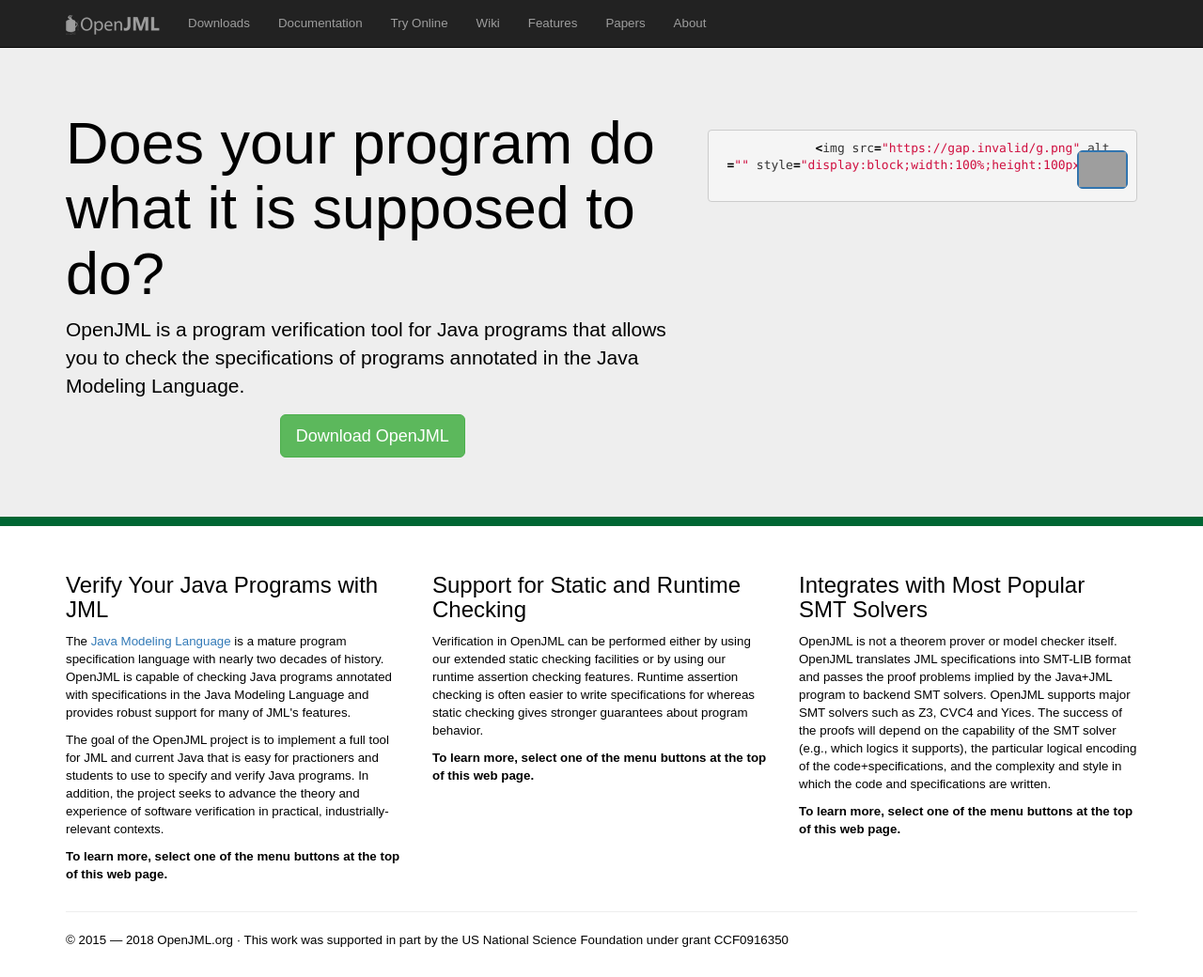
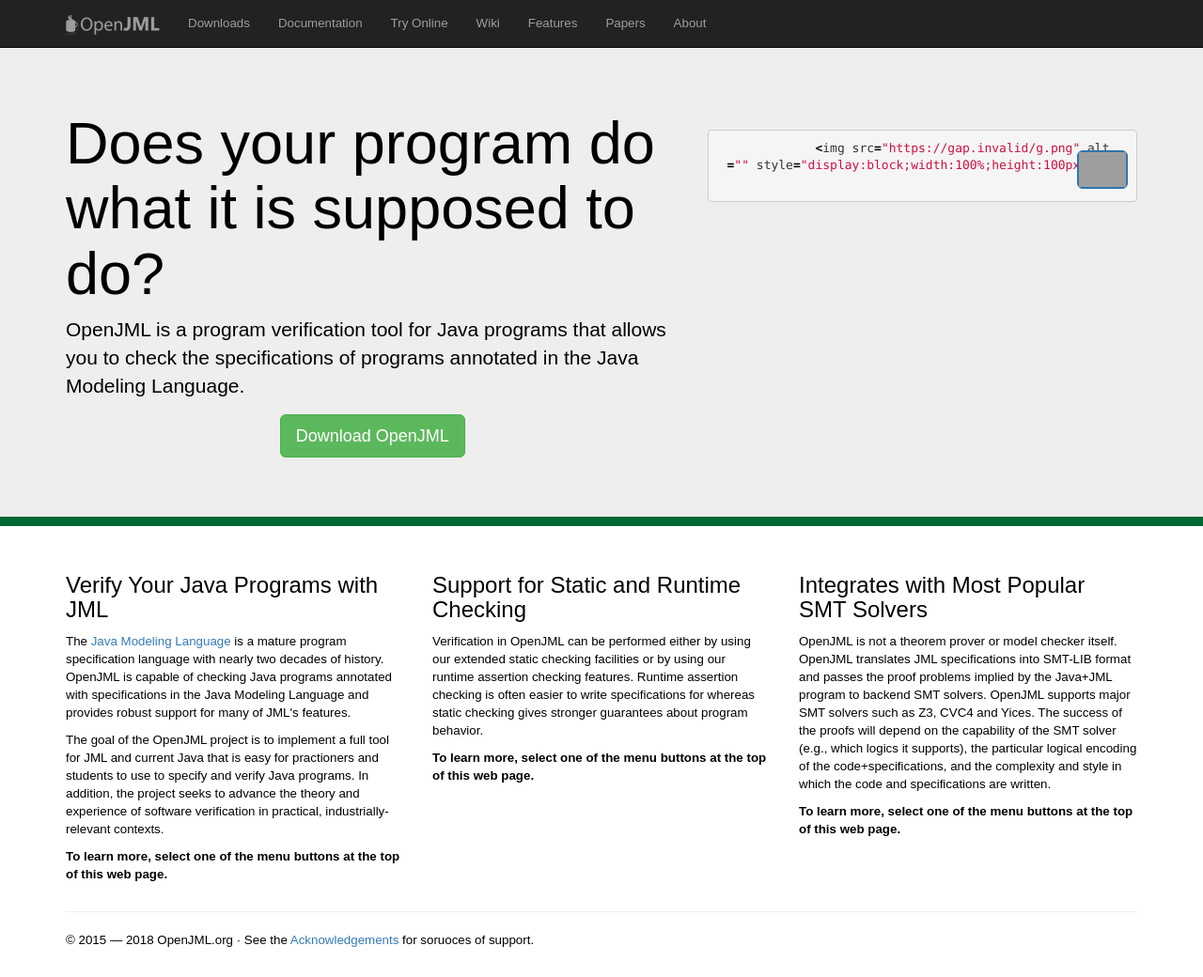
Before and after one commit to OpenJML/openjml.github.io, a Jekyll site: the page built from index.html, in a window 1280 px wide and 1040 px high. Shown: the whole window at 94% size. Built offline with Jekyll 4.4.1, drawn with Linux system fonts in a browser that asks for light colours; grey boxes are pictures that could not be loaded.

Commit message:
Acknlwedgements link

```diff
--- a/_layouts/home.html
+++ b/_layouts/home.html
@@ -40,7 +40,7 @@
       {{ content }}
       <hr>
       <footer>
-	<p>&copy; 2015 &mdash; 2018 OpenJML.org &middot; This work was supported in part by the US National Science Foundation under grant CCF0916350</p>
+	<p>&copy; 2015 &mdash; 2018 OpenJML.org &middot; See the <a href="../../about/index.html#Acknowledgements">Acknowledgements</a> for soruoces of support.</p>
       </footer>
     </div> <!-- /container -->
 
--- a/about/index.html
+++ b/about/index.html
@@ -90,6 +90,7 @@
       <li>all those that communicated bug reports and tested fixes
     </ul>
     <h1>Acknowledgements</h1>
+    <a name="Acknowledgements"></a>
     The majority of the work of the project has been (and is being) provided by volunteers. Some financial and grant support has been provided by the following sources:
 <ul>
 <li><a href=http://aicas.com>aicas</a> provided an equipment grant.
```
